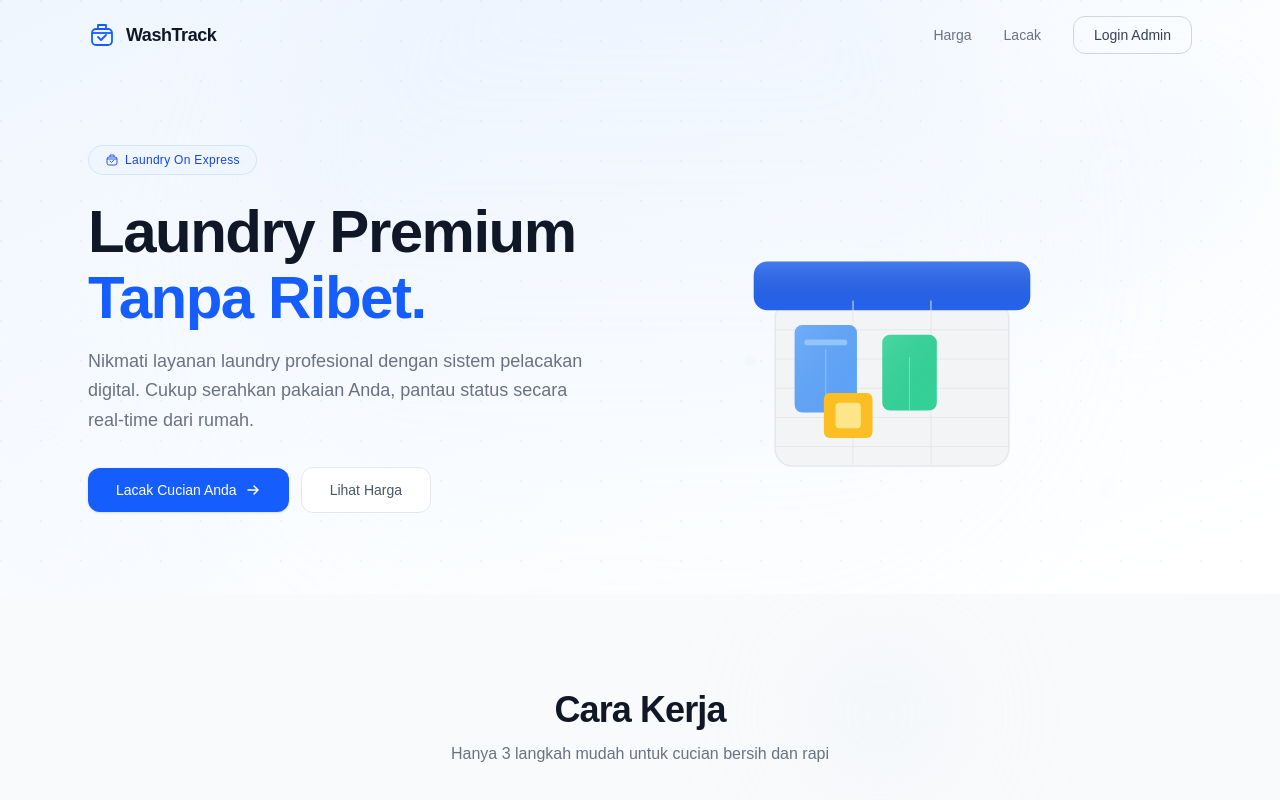
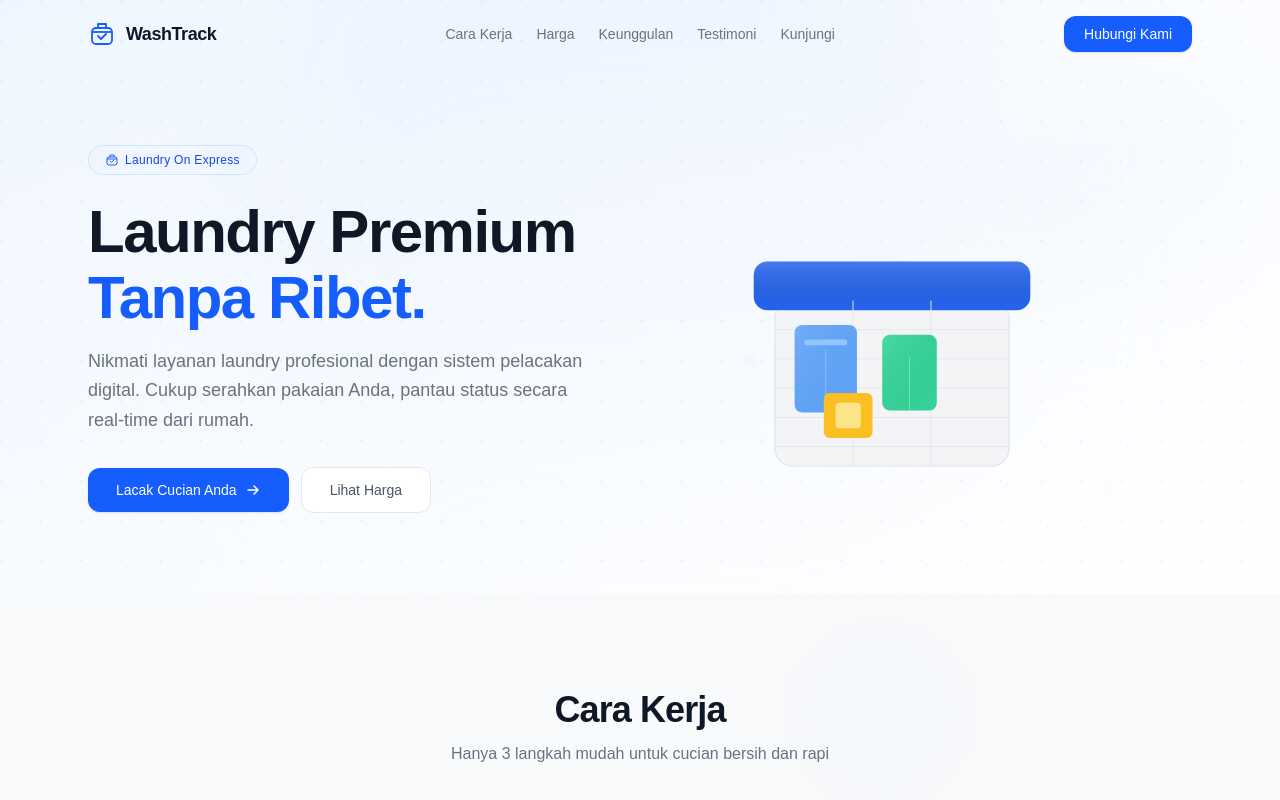
Before and after one commit to farizwebdev/MPPL, a Next.js app in the folder washtrack/: page / in a window 1280 px wide. Shown: the top 800 px of the page. Built offline with nearby package versions, Linux system fonts and the light colour scheme.

Commit message:
diubah biar lebih responsif hehe

```diff
--- a/washtrack/src/components/landing/HowItWorks.tsx
+++ b/washtrack/src/components/landing/HowItWorks.tsx
@@ -116,7 +116,7 @@ export default function HowItWorks() {
           </p>
         </div>
 
-        <div className="relative mt-14 grid gap-6 sm:grid-cols-3">
+        <div className="relative mt-14 grid gap-6 sm:grid-cols-2 lg:grid-cols-3">
           {steps.map((step, i) => (
             <StepCard
               key={step.number}
--- a/washtrack/src/components/landing/Location.tsx
+++ b/washtrack/src/components/landing/Location.tsx
@@ -121,6 +121,7 @@ export default function Location() {
 
   return (
     <section
+      id="lokasi"
       ref={sectionRef}
       className="relative overflow-hidden bg-white py-12 sm:py-20"
     >
--- a/washtrack/src/components/landing/Navbar.tsx
+++ b/washtrack/src/components/landing/Navbar.tsx
@@ -5,8 +5,11 @@ import { useState, useEffect, useRef } from "react";
 import { LogoIcon } from "./Icons";
 
 const navLinks = [
+  { href: "#how-it-works", label: "Cara Kerja" },
   { href: "#services", label: "Harga" },
-  { href: "/tracking", label: "Lacak" },
+  { href: "#keunggulan", label: "Keunggulan" },
+  { href: "#testimoni", label: "Testimoni" },
+  { href: "#lokasi", label: "Kunjungi" },
 ];
 
 export default function Navbar() {
@@ -43,18 +46,17 @@ export default function Navbar() {
           : "bg-transparent"
       }`}
     >
-      <div className="mx-auto flex max-w-6xl items-center justify-between px-4 py-4 sm:px-6">
-        <Link
-          href="/"
-          className="flex items-center gap-2.5"
-        >
+      <div className="mx-auto grid max-w-6xl grid-cols-[auto_1fr_auto] items-center px-4 py-4 sm:px-6">
+        {/* Left — logo */}
+        <Link href="/" className="flex items-center gap-2.5">
           <LogoIcon className="h-7 w-7 text-blue-600" />
           <span className="text-lg font-bold tracking-tight text-gray-900">
             WashTrack
           </span>
         </Link>
 
-        <nav className="hidden items-center gap-8 md:flex">
+        {/* Center — nav links */}
+        <nav className="hidden items-center justify-center gap-5 md:flex xl:gap-6">
           {navLinks.map((link) => (
             <Link
               key={link.href}
@@ -65,14 +67,16 @@ export default function Navbar() {
               <span className="absolute -bottom-0.5 left-1/2 h-px w-0 bg-blue-600 transition-all duration-300 group-hover:w-full group-hover:left-0" />
             </Link>
           ))}
-          <Link
-            href="/dashboard"
-            className="rounded-xl border border-gray-300 px-5 py-2 text-sm font-medium text-gray-700 transition-all hover:border-blue-600 hover:text-blue-600"
-          >
-            Login Admin
-          </Link>
         </nav>
 
+        {/* Right — CTA (desktop) + hamburger (mobile) */}
+        <div className="flex items-center justify-end gap-3">
+          <Link
+            href="#lokasi"
+            className="hidden rounded-xl bg-blue-600 px-5 py-2 text-sm font-medium text-white shadow-sm transition-all hover:bg-blue-700 md:inline-flex"
+          >
+            Hubungi Kami
+          </Link>
           <button
             className="md:hidden"
             onClick={() => setMobileOpen(!mobileOpen)}
@@ -102,7 +106,9 @@ export default function Navbar() {
             </svg>
           </button>
         </div>
+      </div>
 
+      {/* Mobile menu */}
       {mobileOpen && (
         <div className="border-t border-gray-100 bg-white/95 backdrop-blur-xl md:hidden">
           <nav className="flex flex-col gap-1 px-4 pb-5 pt-3">
@@ -117,11 +123,11 @@ export default function Navbar() {
               </Link>
             ))}
             <Link
-              href="/dashboard"
+              href="#lokasi"
               onClick={() => setMobileOpen(false)}
-              className="mt-2 rounded-xl border border-gray-300 px-5 py-2.5 text-center text-sm font-medium text-gray-700 transition-colors hover:border-blue-600 hover:text-blue-600"
+              className="mt-2 rounded-xl bg-blue-600 px-5 py-2.5 text-center text-sm font-medium text-white transition-colors hover:bg-blue-700"
             >
-              Login Admin
+              Hubungi Kami
             </Link>
           </nav>
         </div>
--- a/washtrack/src/components/landing/Testimonials.tsx
+++ b/washtrack/src/components/landing/Testimonials.tsx
@@ -139,6 +139,7 @@ export default function Testimonials() {
 
   return (
     <section
+      id="testimoni"
       ref={sectionRef}
       className="relative overflow-hidden bg-gray-50 py-16 sm:py-24"
     >
@@ -158,7 +159,7 @@ export default function Testimonials() {
           </p>
         </div>
 
-        <div className="mt-12 grid gap-6 md:grid-cols-3">
+        <div className="mt-12 grid gap-6 sm:grid-cols-2 lg:grid-cols-3">
           {testimonials.map((t, i) => (
             <TestimonialCard
               key={t.name}
--- a/washtrack/src/components/landing/WhyChooseUs.tsx
+++ b/washtrack/src/components/landing/WhyChooseUs.tsx
@@ -106,6 +106,7 @@ export default function WhyChooseUs() {
 
   return (
     <section
+      id="keunggulan"
       ref={sectionRef}
       className="relative overflow-hidden bg-white py-16 sm:py-24"
     >
```
Lines whose indentation alone changed are shown as unchanged.
